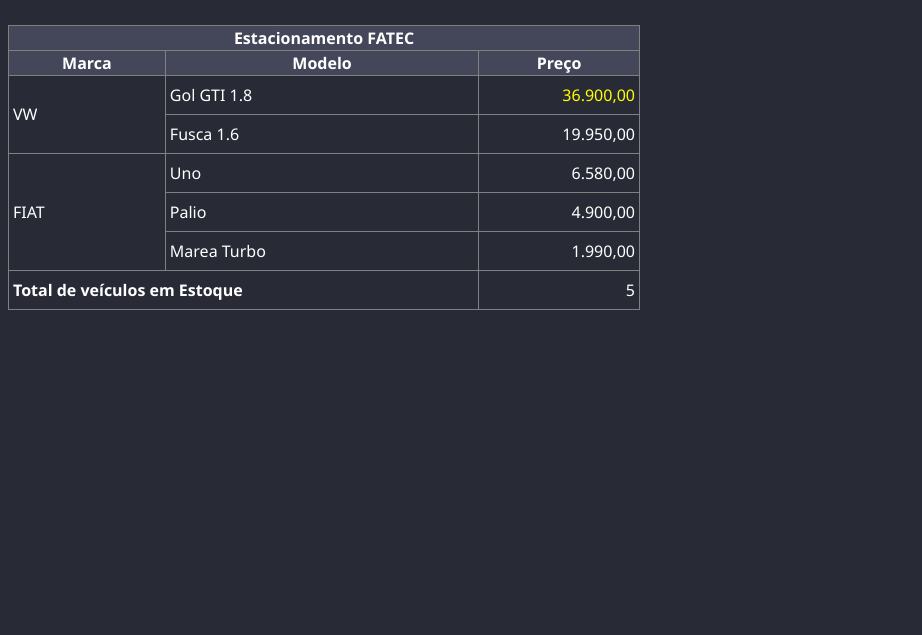
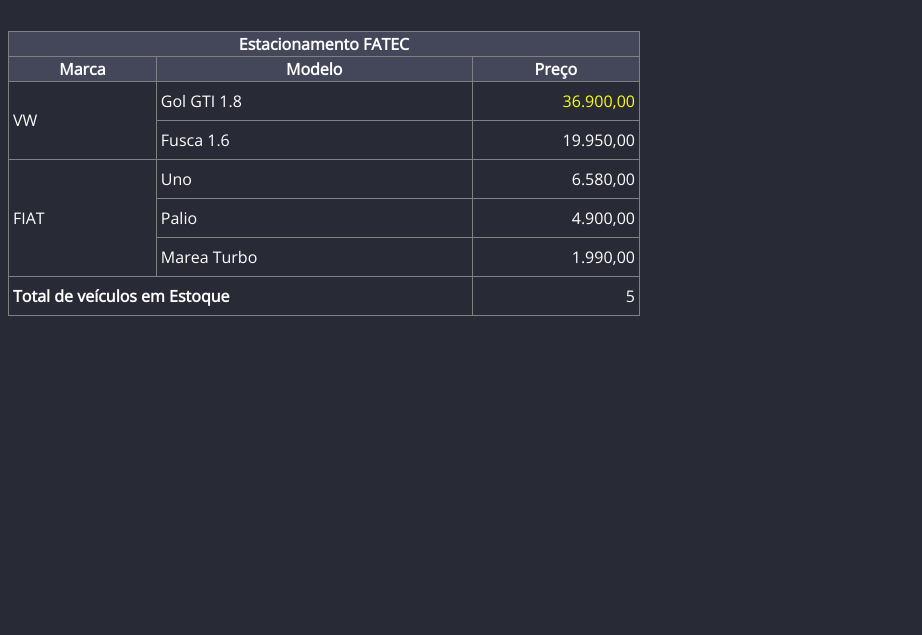
Before and after one commit to Suellen-sudo/Prog_Internet, a plain HTML site: page index2.html in a window 1280 px wide. Shown: the part 165-800 px from the top of the page, without its empty margins (0-922 px from the left). Drawn offline with nearby package versions, Linux system fonts and the light colour scheme; files that its build step writes are made by us from their sources.

Commit message:
Update estilo.css

```diff
--- a/estilo.css
+++ b/estilo.css
@@ -1,6 +1,8 @@
+@import url('https://fonts.googleapis.com/css2?family=Indie+Flower&display=swap');
+@import url('https://fonts.googleapis.com/css2?family=Indie+Flower&family=Open+Sans:wght@300&display=swap');
 body{
     background-color: #282A36;
-    font-family: 'Segoe UI', Tahoma, Geneva, Verdana, sans-serif;
+    font-family: 'Indie Flower', 'Arial';
     color: #ffff;
 }
 h1{
@@ -9,6 +11,11 @@
     letter-spacing: -2px;
     position: center;
 }
+td,th{
+
+    font-family: 'Open Sans';
+}
+
 th{
     background-color: #44475A;/*cor de fundo*/
     color: #ffff;/* cor da fonte*/
@@ -24,7 +31,7 @@
     width: 50%;
     border-collapse: collapse;
 }
-tr :hover{
+tr:hover{
     background-color: #f1fa8c;
     color: #282A36;
 }
@@ -35,3 +42,7 @@
 .luxo{
     color: yellow;
 }
+.logo{
+    width: 200px;
+    padding: 16px;
+}
```
